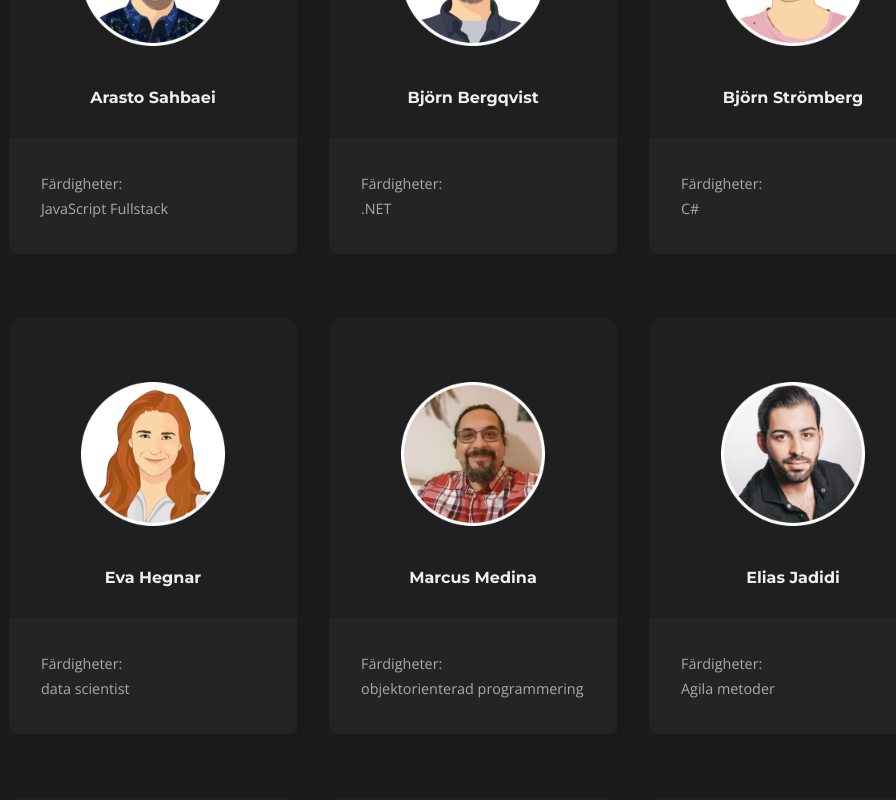
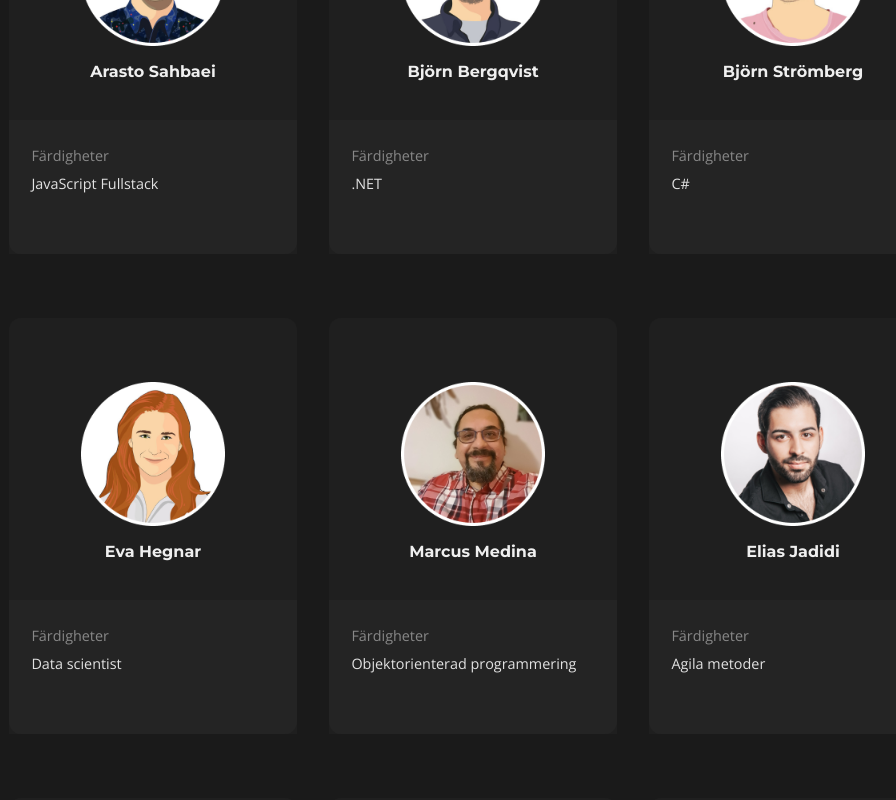
Before and after one commit to CodicEducation/CodicEdu-Website-vue, a Vue app: page /about in a window 1280 px wide. Shown: the part 3340-4140 px from the top of the page, without its empty margins (167-1063 px from the left). Built offline with nearby package versions, Linux system fonts and the light colour scheme; no server answers.

Commit message:
Update TeacherCard.vue

```diff
--- a/src/components/TeacherCard.vue
+++ b/src/components/TeacherCard.vue
@@ -8,7 +8,7 @@
     <section class="contact-info">
       <h4>{{ fullName }}</h4>
       <div class="footer">
-        <p class="contact-title">Färdigheter:</p>
+        <p class="contact-title">Färdigheter</p>
         <p class="title">{{ title }}</p>
       </div>
     </section>
@@ -50,7 +50,7 @@ export default {
 
   .contact-info {
     width: 100%;
-    height: 40%;
+    height: 50%;
     @include flex();
     justify-content: space-between;
 
@@ -58,11 +58,21 @@ export default {
       margin-bottom: 1rem;
     }
 
+    .contact-title {
+      color: #888;
+      margin-bottom: 0.4rem;
+    }
+
     p {
       font-size: 0.9rem;
       margin: 0.2rem 0rem;
-      color: #aaa;
+      color: #e2e2e2;
       align-self: flex-start;
+      text-align: left;
+
+      &::first-letter {
+        text-transform: uppercase;
+      }
     }
 
     .footer {
@@ -71,8 +81,14 @@ export default {
       background: #ffffff06;
       @include flex();
       align-items: flex-start;
-      padding: 1rem 2rem;
+      justify-content: flex-start;
+      padding: 1.4rem;
     }
   }
 }
+
+@media only screen and (max-width: 768px) {
+  .teacher-card {
+  }
+}
 </style>
```
